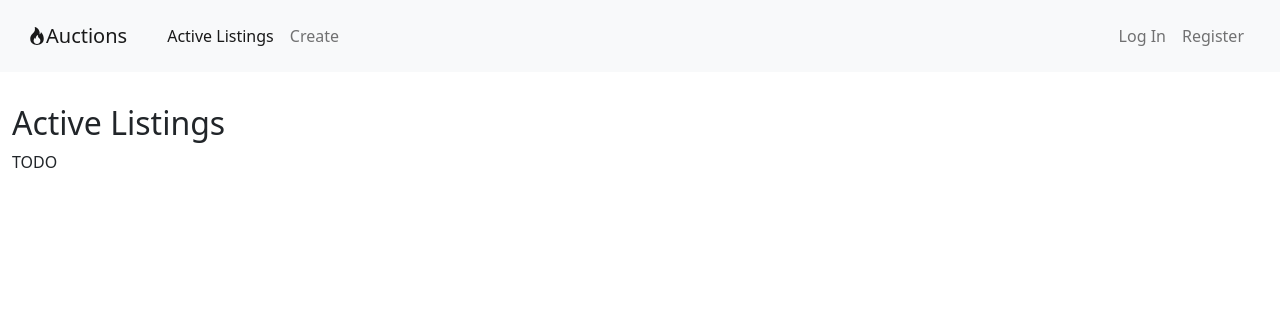
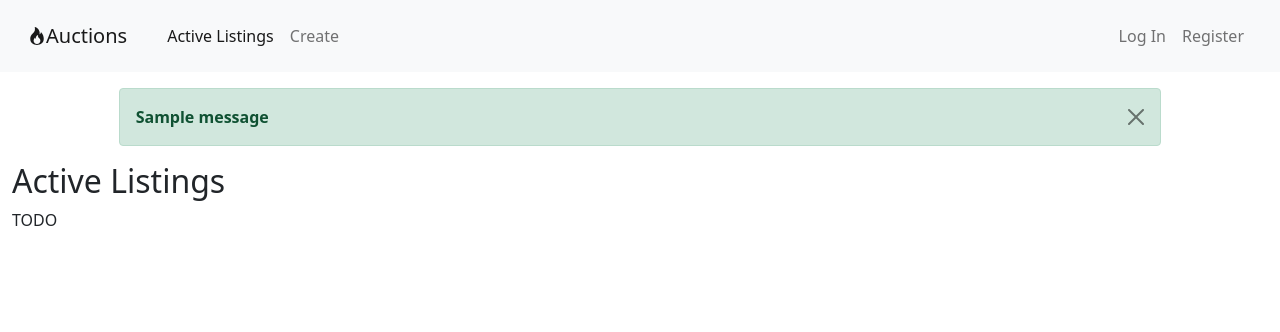
Before and after one commit to ReshanCSX/CS50W-Project2-Commerce, a Django app: page / in a window 1280 px wide. Shown: the top 332 px of the page. Run offline with Django 3.2, Linux system fonts and the light colour scheme; tables that the repository leaves empty hold one stand-in row (values such as "Sample post"); one stand-in notice (Sample message) is shown.

Commit message:
Django messages

```diff
--- a/auctions/templates/auctions/layout.html
+++ b/auctions/templates/auctions/layout.html
@@ -52,7 +52,14 @@
             </div>
           </nav>
 
-        <div class="container-fluid d-grid pt-2 mt-4 ">
+        <div class="container-fluid d-grid pt-2 mt-2 ">
+
+          <div class="row d-flex justify-content-center">
+            <div class="col-10 col-md-10 col-lg-10">
+              {% include 'auctions/messages.html' %}
+            </div>
+          </div>
+
                 {% block body %}
                 {% endblock %}
         </div>
--- /dev/null
+++ b/auctions/templates/auctions/messages.html
@@ -0,0 +1,8 @@
+{% if messages %}
+  {% for message in messages %}
+    <div class="alert {{message.tags}} alert-dismissible fade show" role="alert">
+        <strong>{{message}}</strong>
+        <button type="button" class="btn-close" data-bs-dismiss="alert" aria-label="Close"></button>
+    </div>
+ {% endfor %}
+{% endif %}
--- a/auctions/views.py
+++ b/auctions/views.py
@@ -7,6 +7,7 @@ from django.contrib.auth.decorators import login_required
 
 from .forms import CreateListingForm, Bid
 from .models import User, Listing
+from django.contrib import messages
 
 
 
@@ -41,6 +42,7 @@ def login_view(request):
 
 def logout_view(request):
     logout(request)
+    messages.warning(request, 'Logged out')
     return HttpResponseRedirect(reverse("index"))
 
 
@@ -79,6 +81,7 @@ def new_listing(request):
         if form.is_valid():
             form.instance.user = request.user
             added_listing = form.save()
+            messages.success(request, "Listing Created")
             return HttpResponseRedirect(reverse("listing", args=[added_listing.pk]))
 
     return render(request, "auctions/newlisting.html", {
@@ -89,6 +92,7 @@ def listing(request, id):
 
     listing = Listing.objects.get(pk=id)
     print(listing.user.id)
+    print(listing.bidcount())
 
     return render(request, "auctions/listing.html", {
         "id" : listing.id,
@@ -97,7 +101,8 @@ def listing(request, id):
         "image_url": listing.image,
         "created": listing.user,
         "price": listing.starting_bid,
-        "bidform": Bid()
+        "bidform": Bid(),
+        "bid_count": listing.bidcount()
     })
 
 @login_required
```
Also changed, not shown: commerce/settings.py (+14 -1 lines).
